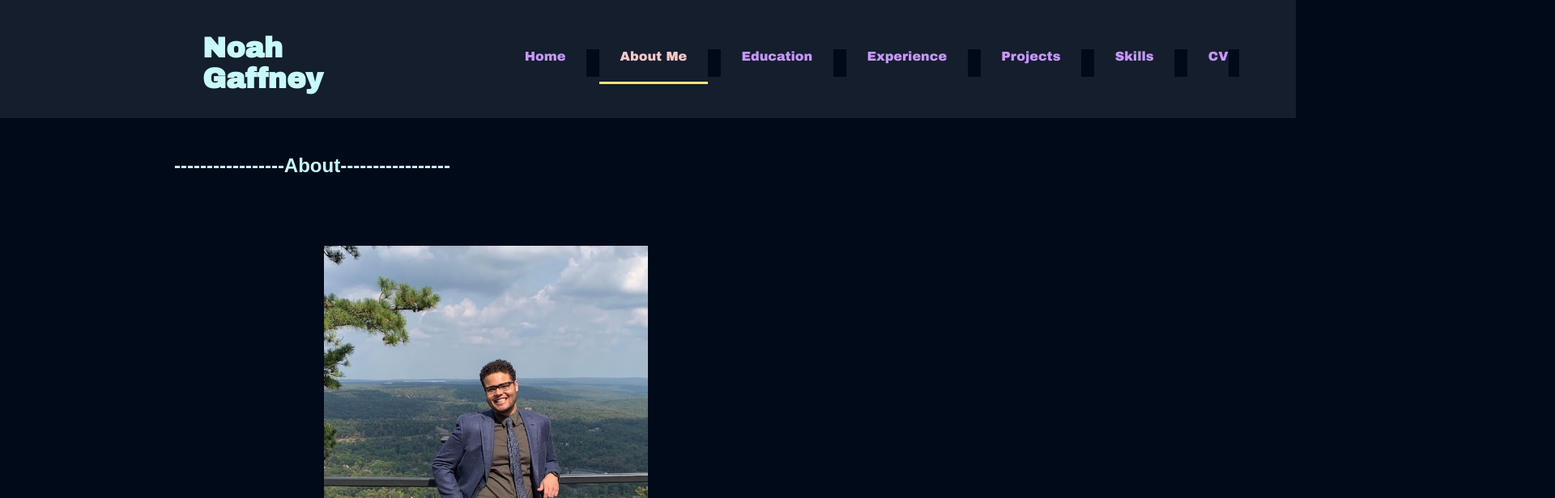
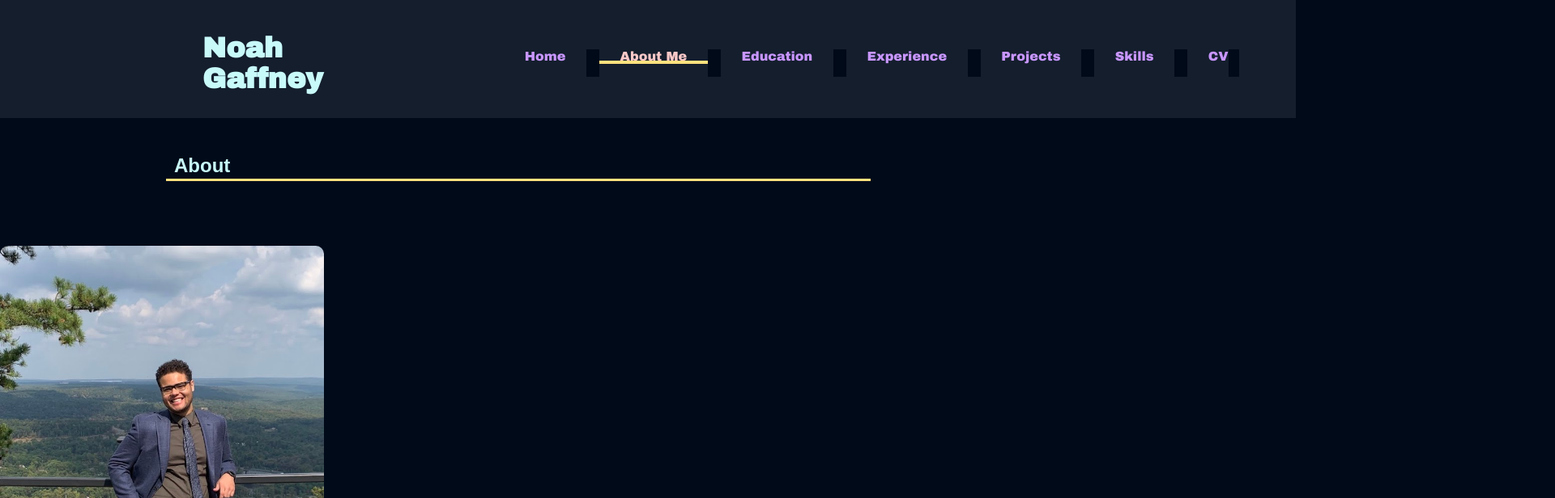
Before and after one commit to NoahGaffney/Portfolio, a React (Create React App) app: page /about in a window 1280 px wide. Shown: the top 616 px of the page at 81% size, 1920 px wide, since content can reach past the window. Built offline with nearby package versions, Linux system fonts and the light colour scheme; a web font is replaced by a local one.

Commit message:
Animation update!!!

```diff
--- a/src/About.js
+++ b/src/About.js
@@ -5,7 +5,7 @@ const About = () => {
     return (
         <div className="About">
             <Navbar/>
-            <h2> -----------------About----------------- </h2>
+            <h2> About </h2>
             <img src="me.JPG" className="picOfMe" />
 
 
--- a/src/index.css
+++ b/src/index.css
@@ -64,6 +64,7 @@
 .home .navbar a:nth-of-type(1):after
 {
   opacity: 1;
+  width: 100%;
 }
 
 .home .navbar a:nth-of-type(1)
@@ -71,24 +72,50 @@
   color: rgb(250, 200, 200);
 }
 
+.home .navbar a::after{
+  content: '';
+  height: 3px;
+  width: 0%;
+  background: rgb(255, 225, 125);
+  position: absolute;
+  left: 0;
+  bottom: 0;
+  opacity: 0;
+  transition: all 0.6s;
+  pointer-events: none;
+}
+
 
 /* ----------------------------------------------------------------About------------------------------------------------------------ */
 
 .About h2 {
   font-family: "Afacad Flux", sans-serif;
+  position: relative;
   margin: 40px auto;
   max-width: 850px;
   line-height: 1.6;
   font-size: 24px;
   padding: 0 10px
+
 }
 
 .About img {
   margin: 40px auto;
   border-radius: 10px;
-  padding: 0 400px;
   max-width: 400px;
 
+}
+
+.About h2::after{
+  content: '';
+  height: 3px;
+  width: 100%;
+  background: rgb(255, 225, 125);
+  position: absolute;
+  left: 0;
+  bottom: 0;
+  transition: all 0.6s;
+  pointer-events: none;
 }
 
 /* ---------------------------Navbar About------------------------------- */
@@ -97,6 +124,7 @@
 .About .navbar a:nth-of-type(2):after
 {
   opacity: 1;
+  width: 100%;
 }
 
 .About .navbar a:nth-of-type(2)
@@ -120,6 +148,7 @@
 
 .Education .navbar a:nth-of-type(3):after
 {
+  width: 100%;
   opacity: 1;
 }
 
@@ -148,6 +177,7 @@
 .Experience .navbar a:nth-of-type(4):after
 {
   opacity: 1;
+  width: 100%;
 }
 
 .Experience .navbar a:nth-of-type(4)
@@ -172,6 +202,7 @@
 .Projects .navbar a:nth-of-type(5):after
 {
   opacity: 1;
+  width: 100%;
 }
 
 .Projects .navbar a:nth-of-type(5)
@@ -197,6 +228,7 @@
 .Skills .navbar a:nth-of-type(6):after
 {
   opacity: 1;
+  width: 100%;
 }
 
 
@@ -287,16 +319,17 @@
 .navbar a:hover::after,
 .navbar a:focus::after {
   opacity: 1;
+  width: 100%;
 }
 
 .navbar a::after{
   content: '';
-  height: 3px;
-  width: 100%;
+  height: 4px;
+  width: 0%;
   background: rgb(255, 225, 125);
   position: absolute;
-  left: 0;
-  bottom: 0;
+  left: 0px;
+  bottom: 25px;
   opacity: 0;
   transition: all 0.6s;
   pointer-events: none;
```
